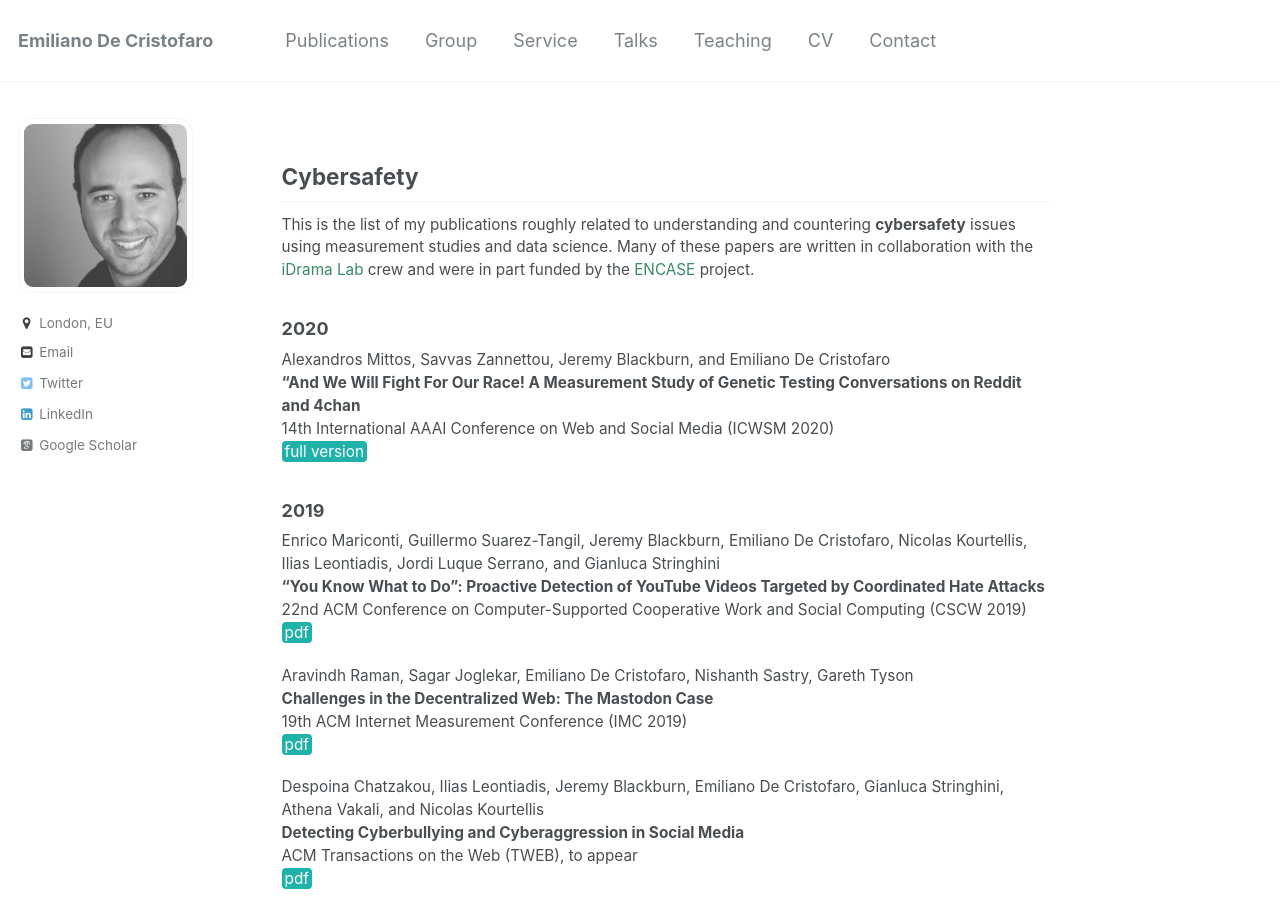
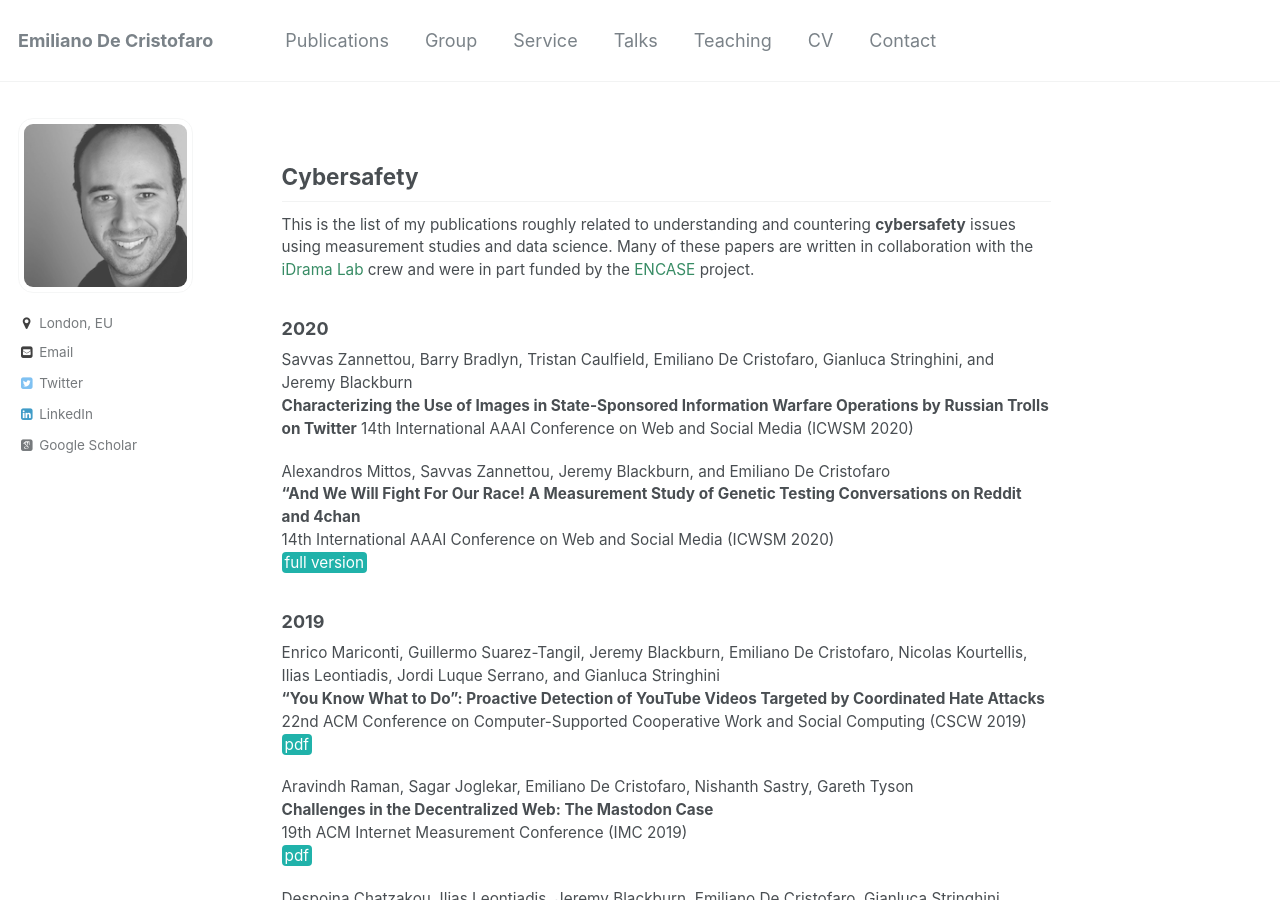
Before and after one commit to emidec/emidec.github.io, a Jekyll site: the page built from _pages/cybersafety.md, in a window 1280 px wide and 900 px high. Built offline with Jekyll 4.4.1, drawn with Linux system fonts in a browser that asks for light colours; some web fonts are replaced.

Commit message:
icwsm 2020

```diff
--- a/_pages/cybersafety.md
+++ b/_pages/cybersafety.md
@@ -11,6 +11,11 @@
 
 
 ### 2020
+
+Savvas Zannettou, Barry Bradlyn, Tristan Caulfield, Emiliano De Cristofaro, Gianluca Stringhini, and Jeremy Blackburn
+**Characterizing the Use of Images in State-Sponsored Information Warfare Operations by Russian Trolls on Twitter**
+14th International AAAI Conference on Web and Social Media (ICWSM 2020)
+
 Alexandros Mittos, Savvas Zannettou, Jeremy Blackburn, and Emiliano De Cristofaro
 **"And We Will Fight For Our Race! A Measurement Study of Genetic Testing Conversations on Reddit and 4chan**
 14th International AAAI Conference on Web and Social Media (ICWSM 2020)
```
Also changed, not shown: _pages/about.md (+1 -0 lines), _pages/publications.md (+4 -0 lines).
